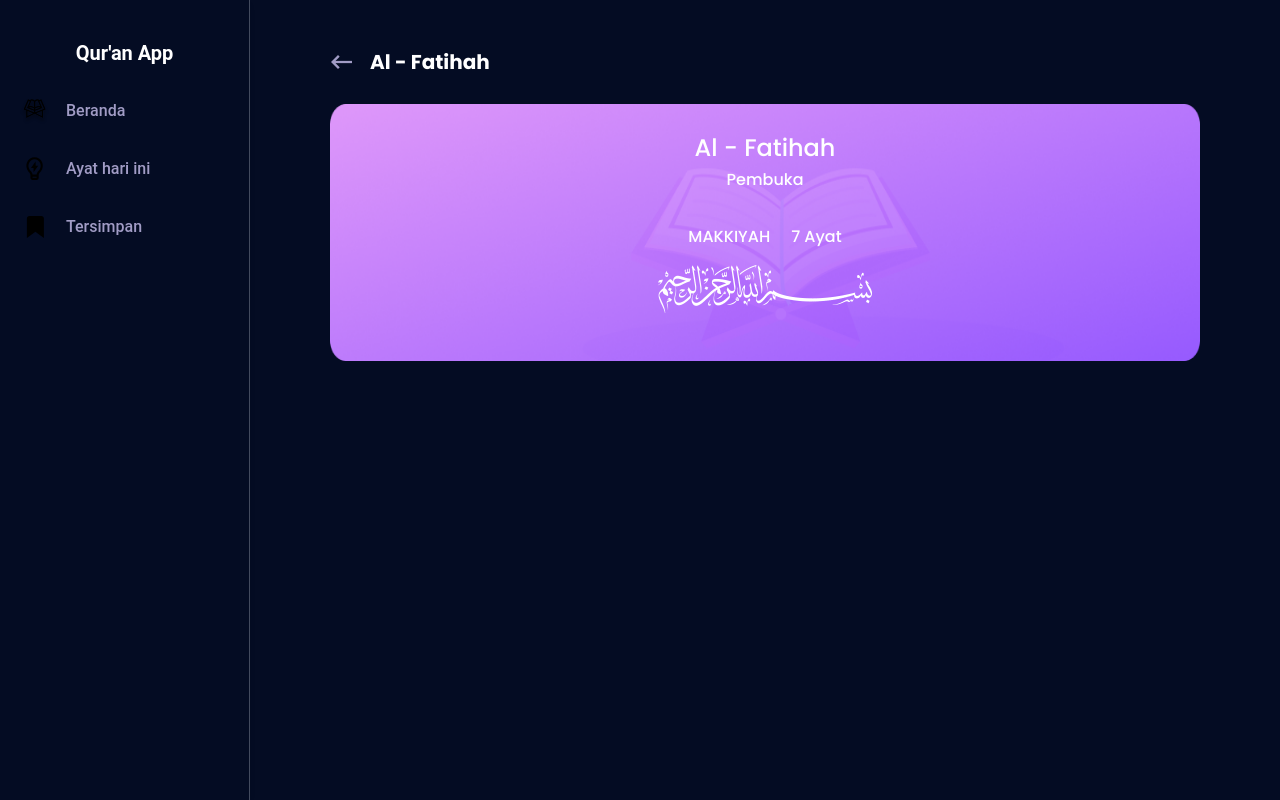
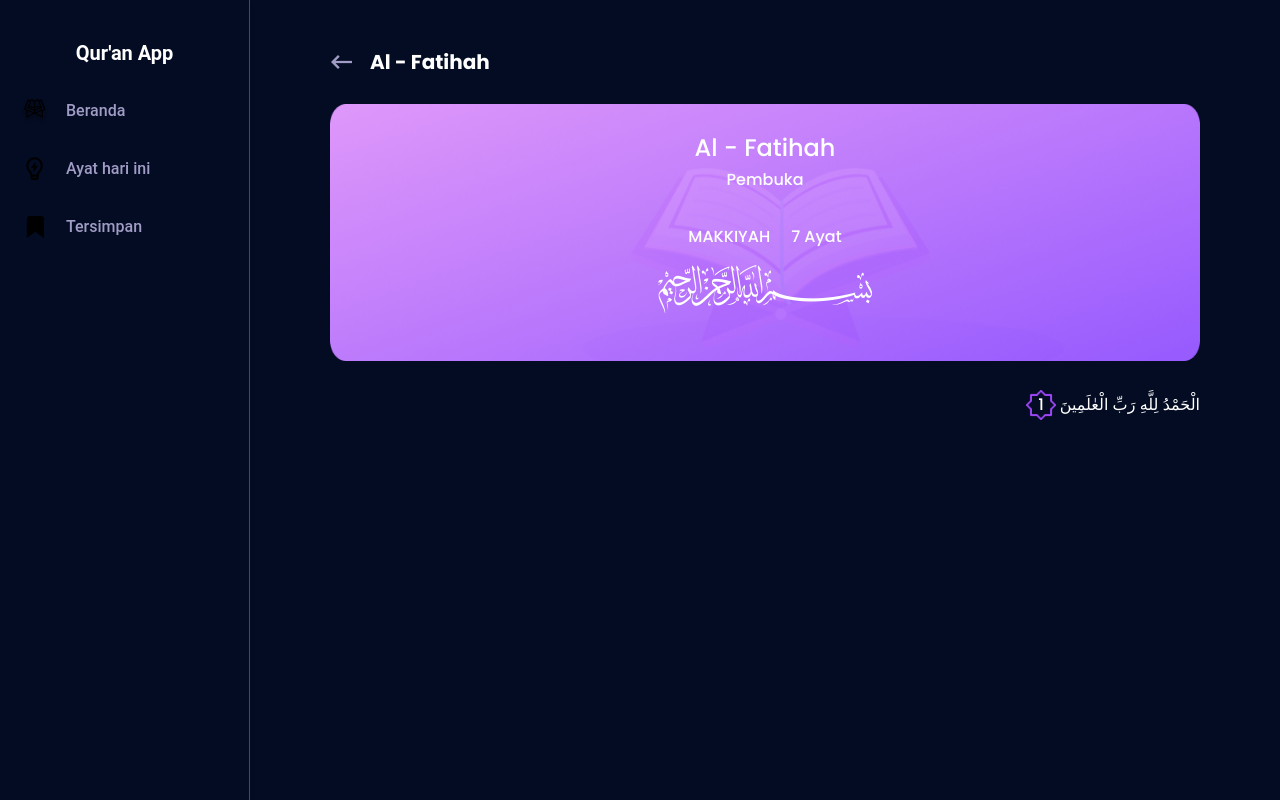
Before and after one commit to RizqiSyahrendra/quran-app, a Next.js app: page /read in a window 1280 px wide. Built offline with nearby package versions, Linux system fonts and the light colour scheme.

Commit message:
Ayat component, page read

```diff
--- a/src/app/(BaseLayout)/read/page.tsx
+++ b/src/app/(BaseLayout)/read/page.tsx
@@ -1,5 +1,6 @@
 import Header from "@/components/Header";
 import { IJenisSurat } from "@/components/module/home/RowSurat.types";
+import Ayat from "@/components/module/read/Ayat";
 import CardHeaderSurat from "@/components/module/read/CardHeaderSurat";
 import { Metadata } from "next";
 import { Fragment } from "react";
@@ -21,6 +22,13 @@ export default function Read() {
                 jenis={IJenisSurat.makkiyah}
                 jumlahAyat="7"
             />
+
+            <div className="flex flex-row flex-wrap justify-end py-6">
+                <Ayat
+                    num="1"
+                    ayatArabic="الْحَمْدُ لِلَّهِ رَبِّ الْعٰلَمِينَ"
+                />
+            </div>
         </Fragment>
     );
 }
--- /dev/null
+++ b/src/components/module/read/Ayat.tsx
@@ -0,0 +1,19 @@
+"use client";
+
+import NumberContainer from "@/components/NumberContainer";
+import { IAyatProps } from "./Ayat.types";
+
+export default function Ayat(props: IAyatProps) {
+    const {
+        num,
+        ayatArabic,
+        ayatTranslate = "",
+    } = props;
+
+    return (
+        <div className="flex flex-row justify-end text-font-primary py-2">
+            <NumberContainer number={num} />
+            {ayatArabic}
+        </div>
+    );
+}
--- /dev/null
+++ b/src/components/module/read/Ayat.types.ts
@@ -0,0 +1,5 @@
+export interface IAyatProps {
+    num: string
+    ayatArabic: string
+    ayatTranslate?: string
+}
```
